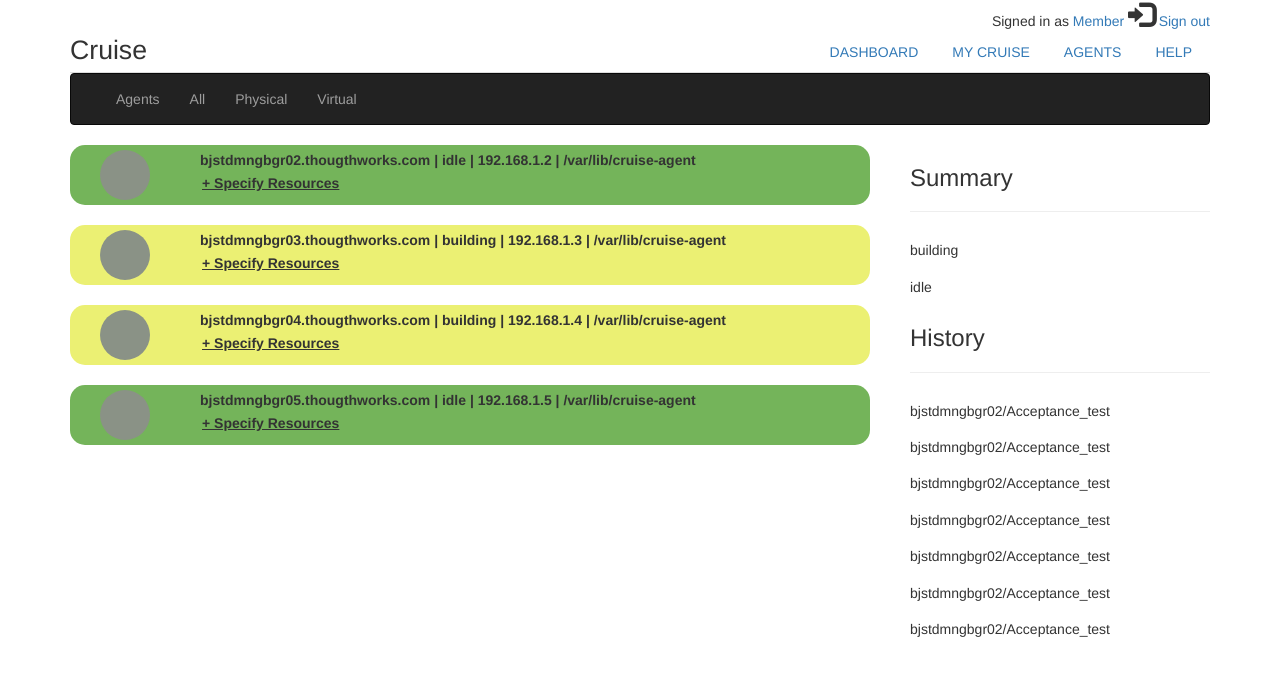
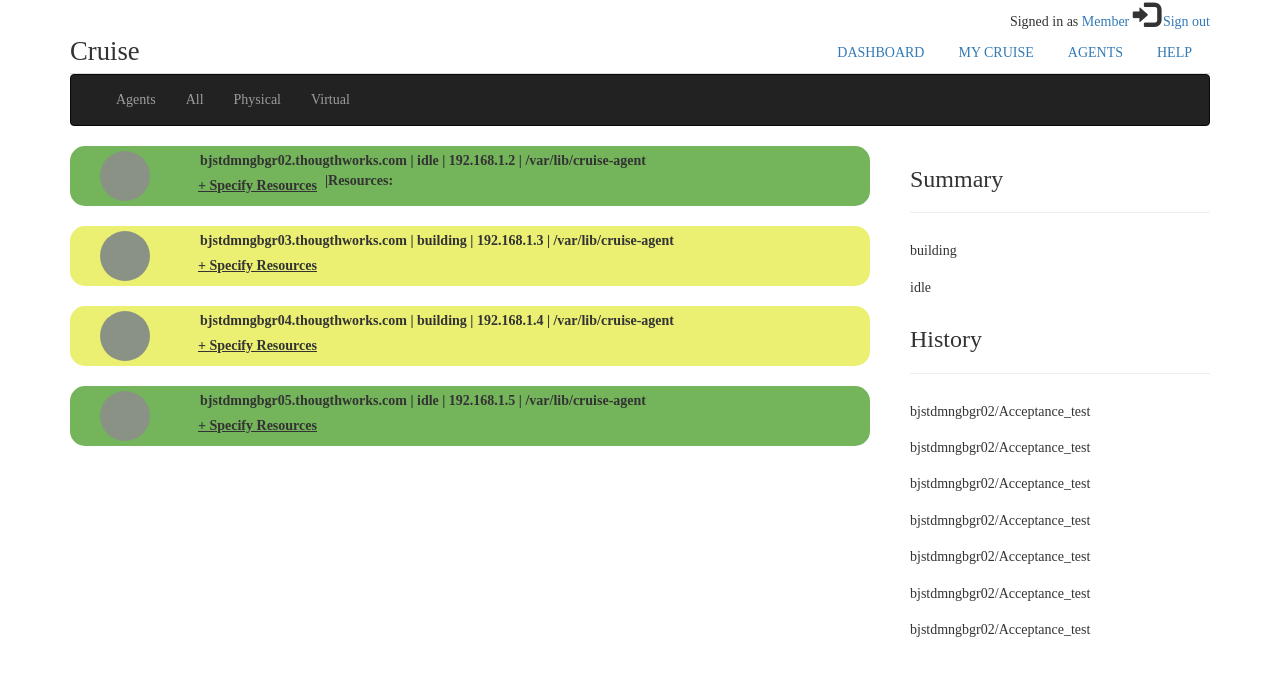
Before and after one commit to Bel197/Primer-reto, a plain HTML site: page index.html in a window 1280 px wide. Drawn offline with nearby package versions, Linux system fonts and the light colour scheme; a web font is replaced by a local one.

Commit message:
nueva fuente

```diff
--- a/assets/css/style.css
+++ b/assets/css/style.css
@@ -1,5 +1,7 @@
+@import url(http://fonts.googleapis.com/css?family=Muli);
+
 * {
-  font-family: Helvetica;
+  font-family: Muli;
 }
 
 span{
@@ -38,7 +40,7 @@ th.a2{
 	border-radius: 15px 15px 15px 15px;
 	height: 60px;
 	width: 800px;
-	background-color: #EBF073
+	background-color: #EBF073;
 }
 
 .txt-table{
@@ -47,10 +49,12 @@ th.a2{
 }
 
 .btn_resources{
-	margin-left: 94px;
+	margin-left: 90px;
+	height: 30px;
+	display: flex;
 }
 
-input{
+input.submit{
 	background-color: transparent;
 	border-color: transparent;
 	text-decoration: underline;
--- a/index.html
+++ b/index.html
@@ -20,17 +20,17 @@
   <!-- Cabecera -->
     <ul class="nav nav-tabs">
     <span>Cruise</span>
-      <li class="pull-right"><a data-toggle="tab" href="#menu3">HELP</a></li>
-      <li class="pull-right"><a data-toggle="tab" href="#menu2">AGENTS</a></li>
-      <li class="pull-right"><a data-toggle="tab" href="#menu1">MY CRUISE</a></li>
-      <li class="pull-right"><a data-toggle="tab" href="#home">DASHBOARD</a></li>
+      <li class="pull-right"><a data-toggle="tab" href="#mhelp">HELP</a></li>
+      <li class="pull-right"><a data-toggle="tab" href="#magents">AGENTS</a></li>
+      <li class="pull-right"><a data-toggle="tab" href="#mcruise">MY CRUISE</a></li>
+      <li class="pull-right"><a data-toggle="tab" href="#mdash">DASHBOARD</a></li>
     </ul>
   <!-- Menú principal -->
     <div class="tab-content">
-      <div id="menu1" class="tab-pane fade">
+      <div id="mcruise" class="tab-pane fade">
         <p>En construcción</p>
       </div>
-      <div id="menu2" class="tab-pane fade in active">
+      <div id="magents" class="tab-pane fade in active">
         <!-- Agents contenido -->
         <nav class="navbar navbar-inverse">
             <div class="container-fluid">
@@ -70,7 +70,8 @@
                     <p>| idle | 192.168.1.2 | /var/lib/cruise-agent</p>
                   </div>
                   <div class="btn_resources">
-                    <input type="submit" value="+ Specify Resources">
+                    <input class="submit" type="submit" value="+ Specify Resources">
+                    <p>|Resources:</p>
                   </div>
                 </div>
               </th>
@@ -84,7 +85,7 @@
                     <p>| building | 192.168.1.3 | /var/lib/cruise-agent</p>
                   </div>
                   <div class="btn_resources">
-                    <input type="submit" value="+ Specify Resources">
+                    <input class="submit" type="submit" value="+ Specify Resources">
                   </div>
                 </div>
               </th>
@@ -98,7 +99,7 @@
                     <p>| building | 192.168.1.4 | /var/lib/cruise-agent</p>
                   </div>
                   <div class="btn_resources">
-                    <input type="submit" value="+ Specify Resources">
+                    <input class="submit" type="submit" value="+ Specify Resources">
                   </div>
                 </div>
               </th>
@@ -112,7 +113,7 @@
                     <p>| idle | 192.168.1.5 | /var/lib/cruise-agent</p>
                   </div>
                   <div class="btn_resources">
-                    <input type="submit" value="+ Specify Resources">
+                    <input class="submit" type="submit" value="+ Specify Resources">
                   </div>
                 </div>
               </th>
@@ -120,10 +121,10 @@
           </div>
           </div>
       <!-- Agents contenido -->
-      <div id="menu3" class="tab-pane fade">
+      <div id="mhelp" class="tab-pane fade">
         <p>Coders Trabajando</p>
       </div>
-      <div id="home" class="tab-pane fade">
+      <div id="mdash" class="tab-pane fade">
         <p>Vuelva pronto para más novedades</p>
       </div>
     </div>
```
